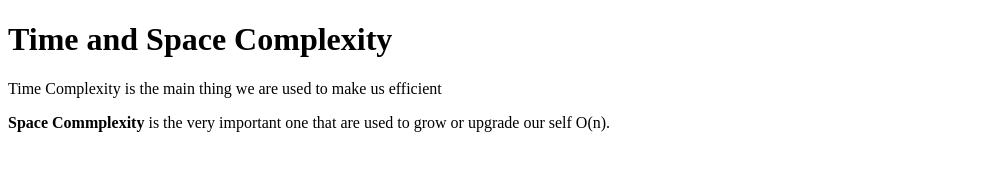
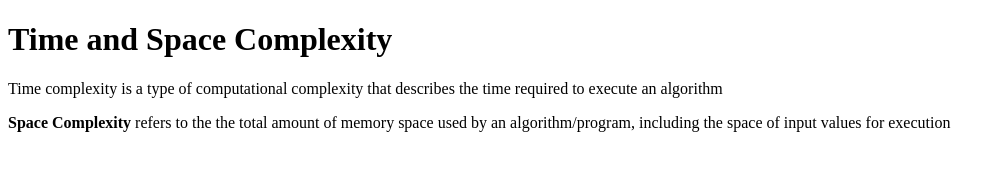
Before and after one commit to acciojob/time-and-space-complexity-KUNAMMANISAICHARANREDDY, a website: page main.html in a window 1280 px wide. Shown: the whole page, without its empty margins (0-1005 px from the left). Drawn offline with Linux system fonts and the light colour scheme.

Commit message:
created a submission

```diff
--- a/main.html
+++ b/main.html
@@ -7,9 +7,9 @@
 </head>
 <body>
 	<!-- the entire body must be written by student -->
-	<h1>Time and Space Complexity</h1>
-	<p>Time Complexity is the main thing we are used to make us efficient</p>
-	<p><b>Space Commplexity</b> is the very important one that are used to grow or upgrade our self O(n).</p>
+	<h1>Time and Space Complexity </h1>
+	<p>Time complexity is a type of computational complexity that describes the time required to execute an algorithm</p>
+	<p><b>Space Complexity</b> refers to the  the total amount of memory space used by an algorithm/program, including the space of input values for execution</p>
 </script>
 </body>
 </html>
```
